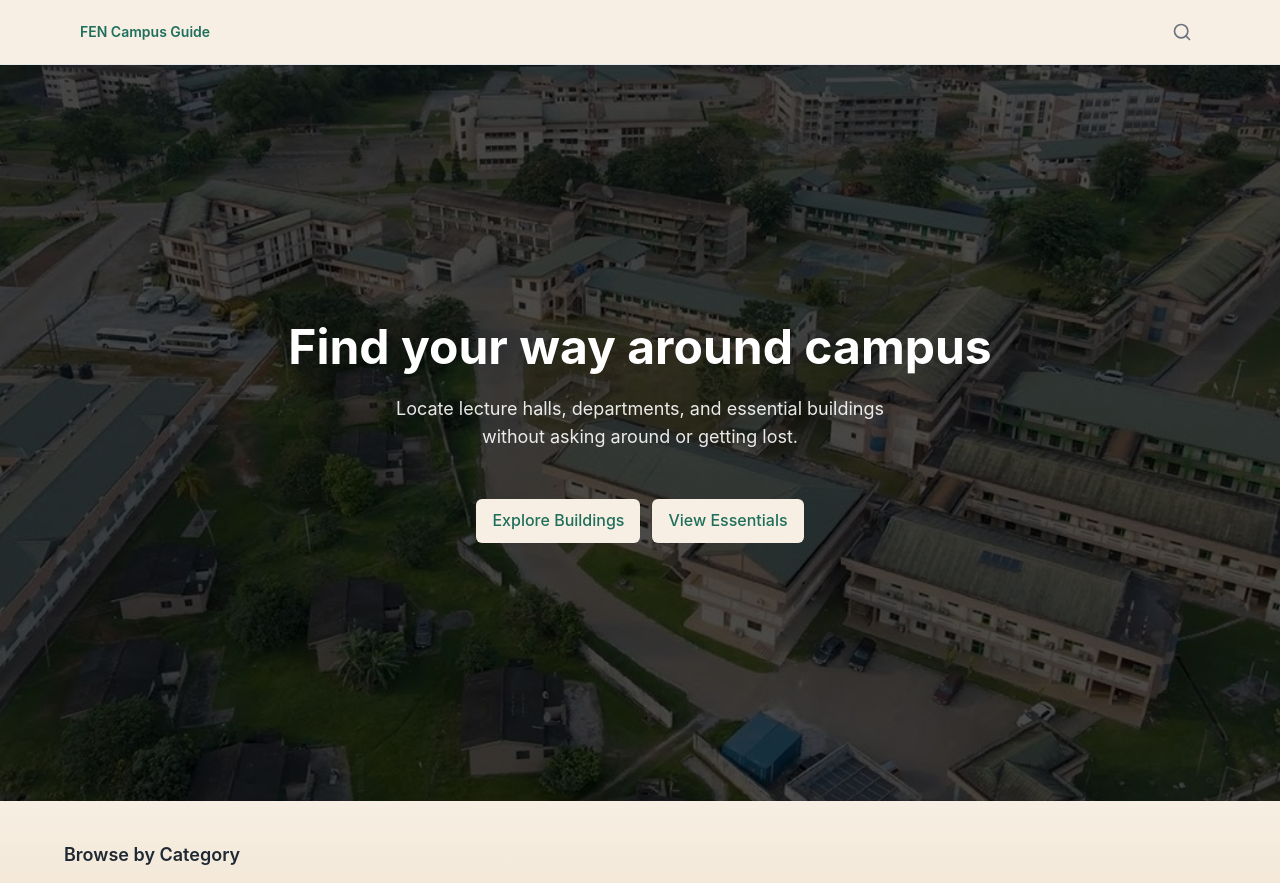
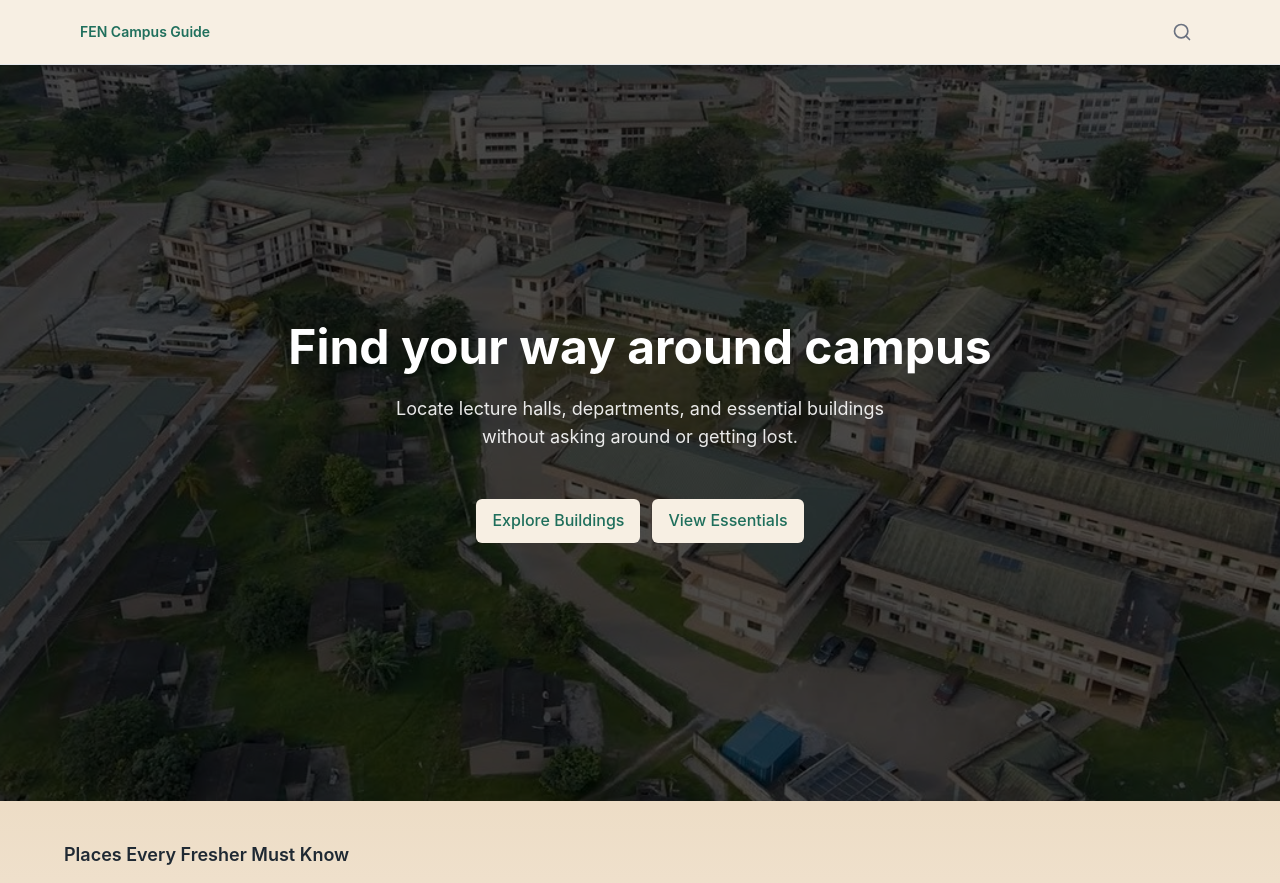
Before and after one commit to wireduuu/CampusGuide, a React (Vite) app: page / in a window 1280 px wide. Shown: the top 883 px of the page. Built offline with nearby package versions, Linux system fonts and the light colour scheme.

Commit message:
refactor(ui): remove unused Categories section to streamline home flow

```diff
--- a/src/pages/Home.tsx
+++ b/src/pages/Home.tsx
@@ -1,5 +1,5 @@
 import HeroSection from "../components/sections/HeroSection";
-import CategoriesSection from "../components/sections/CategoriesSection";
+// import CategoriesSection from "../components/sections/CategoriesSection";
 import EssentialsSection from "../components/sections/EssentialsSection";
 import BuildingsGrid from "../components/sections/BuildingsGrid";
 
@@ -7,7 +7,7 @@ const Home = () => {
   return (
     <>
       <HeroSection />
-        <CategoriesSection />
+        {/* <CategoriesSection /> */}
         <EssentialsSection />
         <BuildingsGrid />
     </>
```
